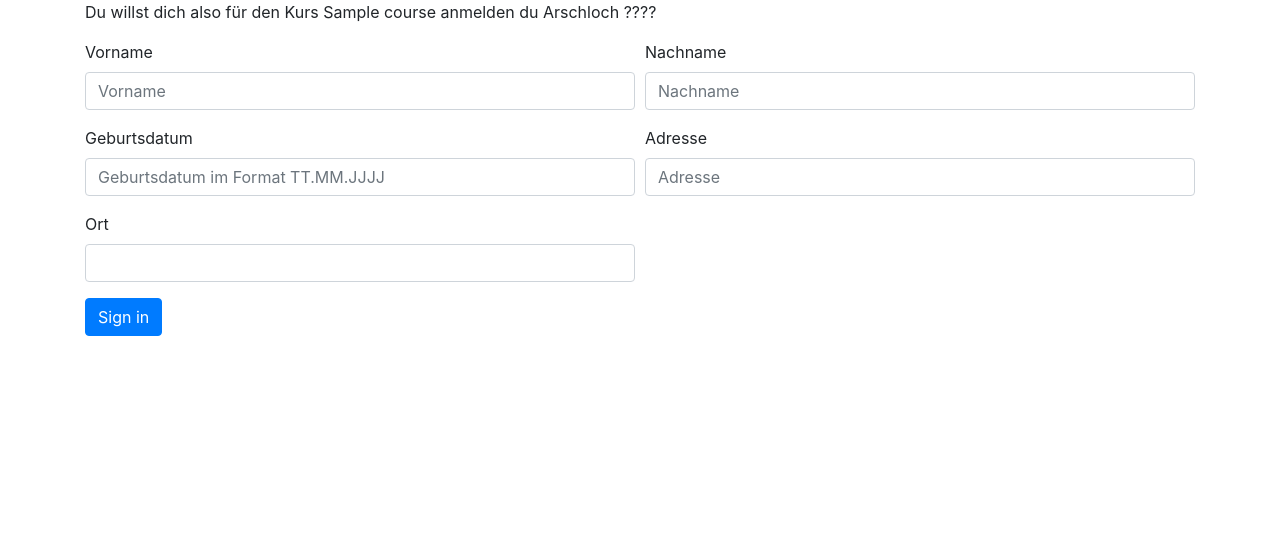
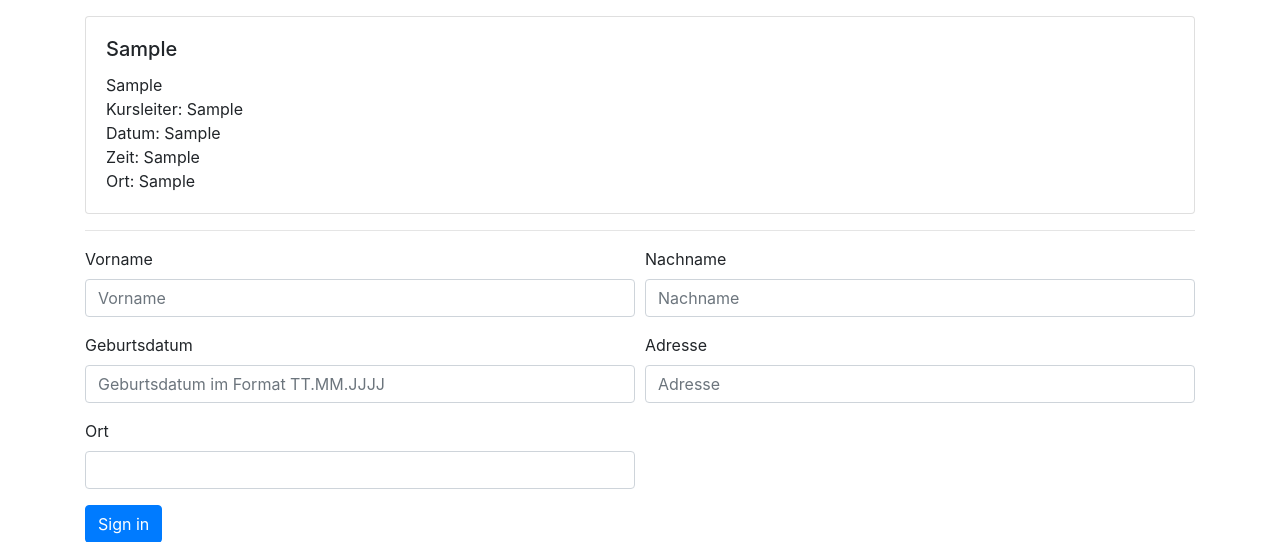
Before and after one commit to MrBroccoli128/PROG2, a Flask app: template templates/anmeldung_kurs.html in a window 1280 px wide. Shown: the part 56-598 px from the top of the page. Run offline with Flask 2, Linux system fonts and the light colour scheme; the template is opened without the code that fills it: most values are stand-ins (such as "Sample title", 1, 10 or a date in 2020); some libraries are stand-ins or nearby versions.

Commit message:
Definiton neuer Aufgabe Vorbereitung Projektaufgabe

```diff
--- a/__init__.py
+++ b/__init__.py
@@ -29,29 +29,30 @@ def login():
 
 @app.route("/main/", methods=['GET', 'POST'])
 def main():
+    c_list = get_course_list()
     if request.method == 'GET':
-        c_list = get_course_list()
         return render_template('main.html', c_list=c_list.items())
     elif request.method == 'POST':
-        return redirect(url_for('signup', course=str(request.form['signup'])))
+        return redirect(url_for('signup', signed_course=str(request.form['signup'])))
 
 
 @app.route("/main/signup", methods=['GET', 'POST'])
 def signup():
+
     if request.method == 'POST':
-        course = request.args['course']
+        course = request.args['signed_course']
         sign_vorname = str(request.form['vorname'])
         sign_nachname = str(request.form['nachname'])
         sign_geb = str(request.form['geb'])
         sign_address = str(request.form['address'])
         sign_ort = str(request.form['ort'])
-
+        # Ob alle Felder ausgefüllt wurde wird in der HTML Form sichergestellt
         add_student(sign_vorname, sign_nachname, sign_geb, sign_address, sign_ort, course)
 
         return "Erfolgreich angemeldet"
     else:
-        course = request.args['course']
-        return render_template('anmeldung_kurs.html', course=course)
+        return render_template('anmeldung_kurs.html', c_info=get_course_list()[request.args['signed_course']],
+                               signed_course=request.args['signed_course'])
 
 
 # 404 Error abfangen
--- a/data/kursliste.json
+++ b/data/kursliste.json
@@ -1 +1 @@
-{"Schwimmen": ["In diesem Kurs lernt man Schwimmen", [2020, 6, 24], [18, 0, 0], "Schwimmbad Chur", 3, 10, "Hans Friederich", [["Michael", "Greuter", [1999, 4, 11], "Heiliger Weg 2", "Chur"], ["Vanessa", "Herbst", [1998, 2, 21], "Nichtheilig 2", "Flims"], ["Richard", "Tex", ["18", "12", "2022"], "Strasse 123", "Nirgendwo"], ["Richard", "Tex", ["18", "12", "2022"], "Strasse 123", "Nirgendwo"]]], "Mountainbiken": ["Fahrrad fahren in den Bergen", [2020, 9, 2], [17, 30, 0], "Laax Talstation", 2, 8, "Sybille Tschan", [["Mark", "Neumann", [1998, 2, 1], "Grosse Strasse 132", "Landquart"], ["Laura", "Graf", [1997, 12, 21], "Bikerweg 12", "Thusis"]]]}
+{"Schwimmen": ["In diesem Kurs lernt man Schwimmen", [2020, 6, 24], [18, 0, 0], "Schwimmbad Chur", 3, 10, "Hans Friederich", [["Michael", "Greuter", [1999, 4, 11], "Heiliger Weg 2", "Chur"], ["Vanessa", "Herbst", [1998, 2, 21], "Nichtheilig 2", "Flims"], ["Richard", "Tex", ["18", "12", "2022"], "Strasse 123", "Nirgendwo"], ["Richard", "Tex", ["18", "12", "2022"], "Strasse 123", "Nirgendwo"]]], "Mountainbiken": ["Fahrrad fahren in den Bergen", [2020, 9, 2], [17, 30, 0], "Laax Talstation", 2, 8, "Sybille Tschan", [["Mark", "Neumann", [1998, 2, 1], "Grosse Strasse 132", "Landquart"], ["Laura", "Graf", [1997, 12, 21], "Bikerweg 12", "Thusis"], ["Heinz", "Kaput", ["21", "03", "1952"], "Kam 2", "Ziz"]]]}
--- a/templates/404.html
+++ b/templates/404.html
@@ -2,6 +2,6 @@
 
 {% block body %}
 
-<p>Diese Seite existiert nicht! (404)</p>
+<h1>Diese Seite existiert nicht! (404)</h1>
 
 {% endblock %}
--- a/templates/anmeldung_kurs.html
+++ b/templates/anmeldung_kurs.html
@@ -2,33 +2,47 @@
 
 {% block body %}
 
-<p>Du willst dich also für den Kurs {{course}} anmelden du Arschloch ????</p>
+<div class="card mt-3">
+
+  <div class="card-body">
+    <h5 class="card-title">{{signed_course}}</h5>
+    <p class="card-text">
+        {{c_info[0]}}
+      <br> Kursleiter: {{c_info[6]}}
+      <br> Datum: {{c_info[1]}}
+      <br> Zeit: {{c_info[2]}}
+      <br> Ort: {{c_info[3]}}
+    </p>
+  </div>
+</div>
+
+<hr>
 
 <form  class="form-signin" method="POST">
   <div class="form-row">
     <div class="form-group col-md-6">
       <label for="inputVorname">Vorname</label>
-      <input type="text" class="form-control" id="inputVorname" name="vorname" placeholder="Vorname">
+      <input type="text" class="form-control" id="inputVorname" name="vorname" placeholder="Vorname" required>
     </div>
     <div class="form-group col-md-6">
       <label for="inputNachname">Nachname</label>
-      <input type="text" class="form-control" id="inputNachname" name="nachname" placeholder="Nachname">
+      <input type="text" class="form-control" id="inputNachname" name="nachname" placeholder="Nachname" required>
     </div>
   </div>
   <div class="form-row">
     <div class="form-group col-md-6">
       <label for="inputGeb">Geburtsdatum</label>
-      <input type="text" class="form-control" id="inputGeb" name="geb" placeholder="Geburtsdatum im Format TT.MM.JJJJ">
+      <input type="text" class="form-control" id="inputGeb" name="geb" placeholder="Geburtsdatum im Format TT.MM.JJJJ" required>
     </div>
     <div class="form-group col-md-6">
       <label for="inputaddress">Adresse</label>
-      <input type="text" class="form-control" id="inputaddress" name="address" placeholder="Adresse">
+      <input type="text" class="form-control" id="inputaddress" name="address" placeholder="Adresse" required>
     </div>
   </div>
   <div class="form-row">
     <div class="form-group col-md-6">
       <label for="inputCity">Ort</label>
-      <input type="text" class="form-control" id="inputCity" name="ort">
+      <input type="text" class="form-control" id="inputCity" name="ort" required>
     </div>
   </div>
   <button type="submit" class="btn btn-primary">Sign in</button>
```
